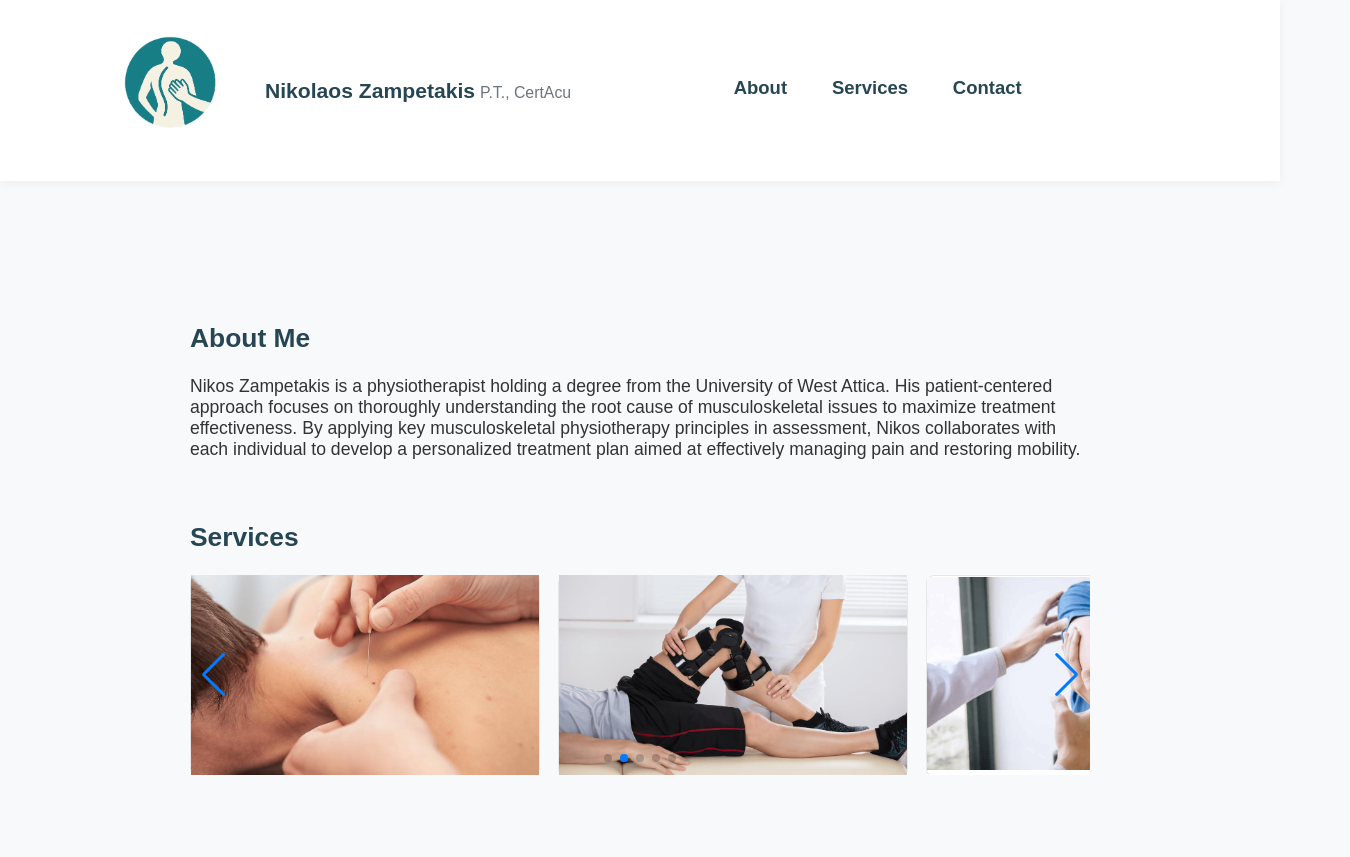
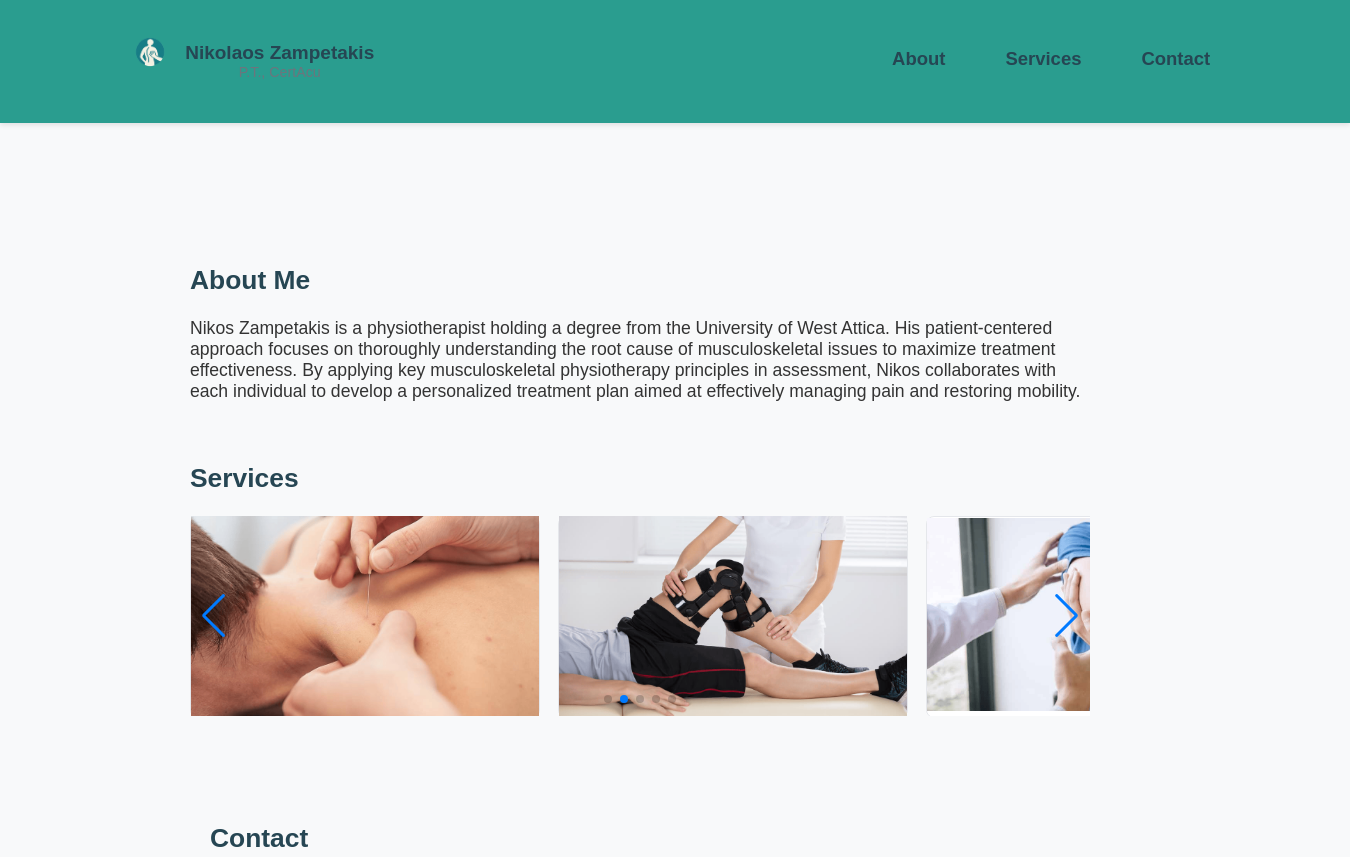
Before and after one commit to Nikoszampe17/second, a plain HTML site: page index.html in a window 1280 px wide. Shown: the top 857 px of the page, 1350 px wide, since content can reach past the window. Drawn offline with nearby package versions, Linux system fonts and the light colour scheme.

Commit message:
Update styles.css

```diff
--- a/styles.css
+++ b/styles.css
@@ -51,6 +51,112 @@ header img {
   height: 70px;
   width: auto;
 }
+
+/* Header Styles */
+.top-header {
+  position: sticky;
+  top: 0;
+  z-index: 999;
+  background-color: #2a9d8f;
+  color: white;
+  width: 100%;
+  box-shadow: 0 2px 5px rgba(0,0,0,0.1);
+}
+
+.header-container {
+  display: flex;
+  align-items: center;
+  justify-content: space-between;
+  max-width: 1100px;
+  margin: 0 auto;
+  padding: 0.8em 1em;
+  flex-wrap: wrap;
+}
+
+.logo-area {
+  display: flex;
+  align-items: center;
+  gap: 10px;
+}
+
+.logo-area img {
+  width: 50px;
+  height: auto;
+}
+
+.identity {
+  display: flex;
+  flex-direction: column;
+  font-size: 0.9em;
+}
+
+.identity .name {
+  font-weight: bold;
+  font-size: 1em;
+}
+
+.main-nav {
+  display: flex;
+  gap: 20px;
+}
+
+.main-nav a {
+  color: white;
+  text-decoration: none;
+  font-weight: bold;
+  position: relative;
+  padding-bottom: 5px;
+}
+
+.main-nav a::after {
+  content: '';
+  position: absolute;
+  bottom: -2px;
+  left: 0;
+  width: 100%;
+  height: 2px;
+  background: white;
+  transform: scaleX(0);
+  transform-origin: right;
+  transition: transform 0.3s ease;
+}
+
+.main-nav a:hover::after {
+  transform: scaleX(1);
+  transform-origin: left;
+}
+
+.hamburger {
+  display: none;
+  font-size: 1.6em;
+  cursor: pointer;
+  color: white;
+}
+
+/* Responsive Styles */
+@media (max-width: 768px) {
+  .main-nav {
+    display: none;
+    flex-direction: column;
+    width: 100%;
+    margin-top: 10px;
+  }
+
+  .main-nav.active {
+    display: flex;
+  }
+
+  .hamburger {
+    display: block;
+  }
+
+  .header-container {
+    flex-direction: column;
+    align-items: flex-start;
+  }
+}
+
+
 
 .identity .name {
   font-weight: 700;
```
